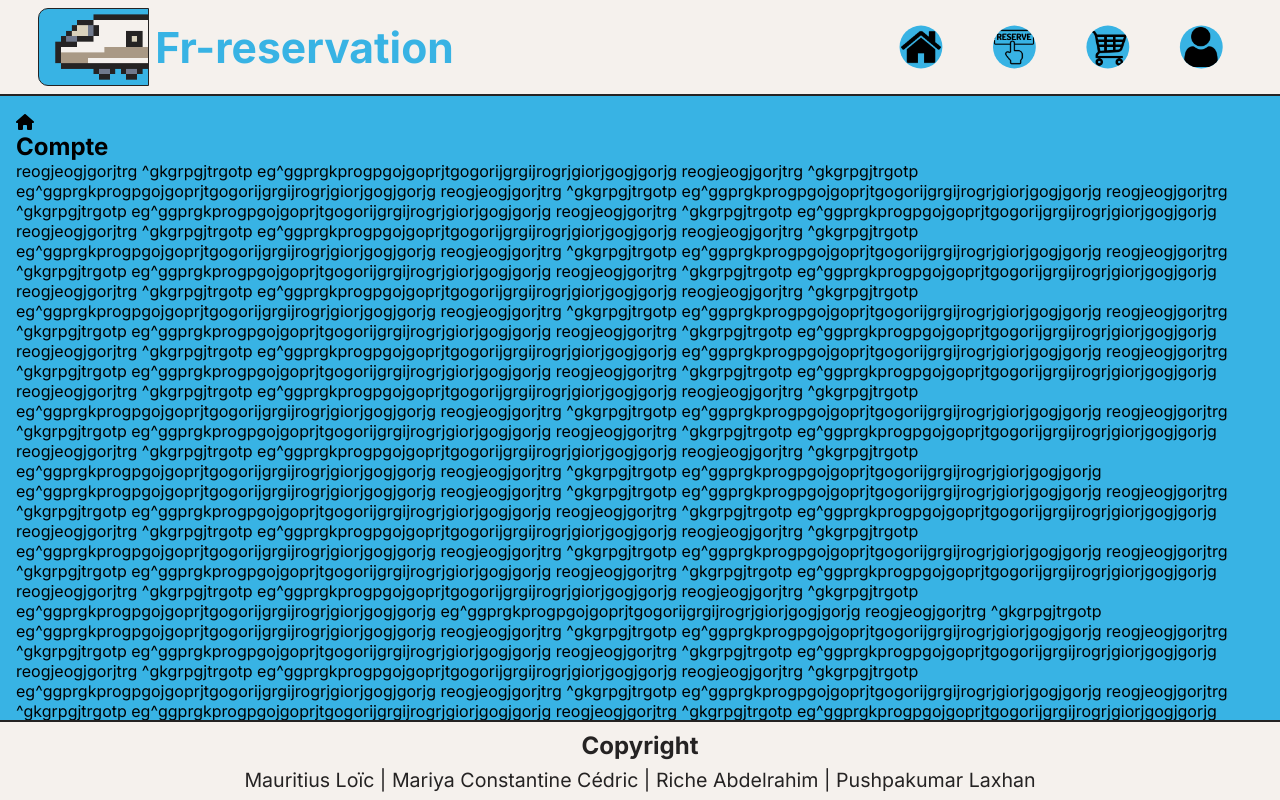
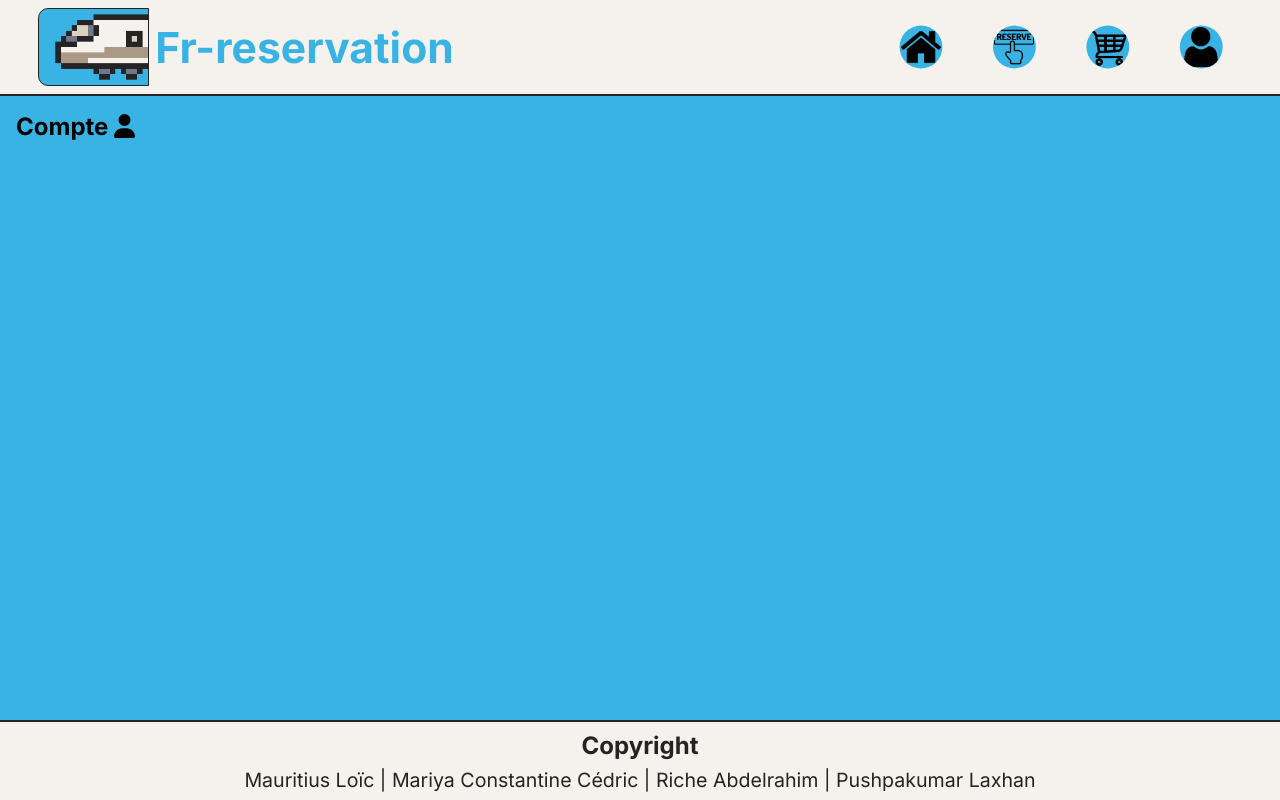
Before and after one commit to LoicMauritius/fr-reservation, a Next.js app: page /compte in a window 1280 px wide. Built offline with nearby package versions, Linux system fonts and the light colour scheme; a web font is replaced by a local one.

Commit message:
chore: Update animations and compte styles

```diff
--- a/src/app/compte/page.tsx
+++ b/src/app/compte/page.tsx
@@ -1,217 +1,15 @@
 "use client";
 
-import { FontAwesomeIcon } from '@fortawesome/react-fontawesome';
-import { fas } from '@fortawesome/free-solid-svg-icons';
+import React from "react";
+import "@/styles/animations.css";
+import { FontAwesomeIcon } from "@fortawesome/react-fontawesome";
+import { faUser } from "@fortawesome/free-solid-svg-icons";
 
 const Compte = () => {
 
     return(
         <>
-            <FontAwesomeIcon icon={fas.faHouse} />
-            <h2>Compte</h2>
-            reogjeogjgorjtrg
-            ^gkgrpgjtrgotp
-            eg^ggprgkprogpgojgoprjtgogorijgrgijrogrjgiorjgogjgorjg
-            reogjeogjgorjtrg
-            ^gkgrpgjtrgotp
-            eg^ggprgkprogpgojgoprjtgogorijgrgijrogrjgiorjgogjgorjg
-            reogjeogjgorjtrg
-            ^gkgrpgjtrgotp
-            eg^ggprgkprogpgojgoprjtgogorijgrgijrogrjgiorjgogjgorjg
-            reogjeogjgorjtrg
-            ^gkgrpgjtrgotp
-            eg^ggprgkprogpgojgoprjtgogorijgrgijrogrjgiorjgogjgorjg
-            reogjeogjgorjtrg
-            ^gkgrpgjtrgotp
-            eg^ggprgkprogpgojgoprjtgogorijgrgijrogrjgiorjgogjgorjg
-            reogjeogjgorjtrg
-            ^gkgrpgjtrgotp
-            eg^ggprgkprogpgojgoprjtgogorijgrgijrogrjgiorjgogjgorjg
-            reogjeogjgorjtrg
-            ^gkgrpgjtrgotp
-            eg^ggprgkprogpgojgoprjtgogorijgrgijrogrjgiorjgogjgorjg
-            reogjeogjgorjtrg
-            ^gkgrpgjtrgotp
-            eg^ggprgkprogpgojgoprjtgogorijgrgijrogrjgiorjgogjgorjg
-            reogjeogjgorjtrg
-            ^gkgrpgjtrgotp
-            eg^ggprgkprogpgojgoprjtgogorijgrgijrogrjgiorjgogjgorjg
-            reogjeogjgorjtrg
-            ^gkgrpgjtrgotp
-            eg^ggprgkprogpgojgoprjtgogorijgrgijrogrjgiorjgogjgorjg
-            reogjeogjgorjtrg
-            ^gkgrpgjtrgotp
-            eg^ggprgkprogpgojgoprjtgogorijgrgijrogrjgiorjgogjgorjg
-            reogjeogjgorjtrg
-            ^gkgrpgjtrgotp
-            eg^ggprgkprogpgojgoprjtgogorijgrgijrogrjgiorjgogjgorjg
-            reogjeogjgorjtrg
-            ^gkgrpgjtrgotp
-            eg^ggprgkprogpgojgoprjtgogorijgrgijrogrjgiorjgogjgorjg
-            reogjeogjgorjtrg
-            ^gkgrpgjtrgotp
-            eg^ggprgkprogpgojgoprjtgogorijgrgijrogrjgiorjgogjgorjg
-            reogjeogjgorjtrg
-            ^gkgrpgjtrgotp
-            eg^ggprgkprogpgojgoprjtgogorijgrgijrogrjgiorjgogjgorjg
-            reogjeogjgorjtrg
-            ^gkgrpgjtrgotp
-            eg^ggprgkprogpgojgoprjtgogorijgrgijrogrjgiorjgogjgorjg
-            eg^ggprgkprogpgojgoprjtgogorijgrgijrogrjgiorjgogjgorjg
-            reogjeogjgorjtrg
-            ^gkgrpgjtrgotp
-            eg^ggprgkprogpgojgoprjtgogorijgrgijrogrjgiorjgogjgorjg
-            reogjeogjgorjtrg
-            ^gkgrpgjtrgotp
-            eg^ggprgkprogpgojgoprjtgogorijgrgijrogrjgiorjgogjgorjg
-            reogjeogjgorjtrg
-            ^gkgrpgjtrgotp
-            eg^ggprgkprogpgojgoprjtgogorijgrgijrogrjgiorjgogjgorjg
-            reogjeogjgorjtrg
-            ^gkgrpgjtrgotp
-            eg^ggprgkprogpgojgoprjtgogorijgrgijrogrjgiorjgogjgorjg
-            reogjeogjgorjtrg
-            ^gkgrpgjtrgotp
-            eg^ggprgkprogpgojgoprjtgogorijgrgijrogrjgiorjgogjgorjg
-            reogjeogjgorjtrg
-            ^gkgrpgjtrgotp
-            eg^ggprgkprogpgojgoprjtgogorijgrgijrogrjgiorjgogjgorjg
-            reogjeogjgorjtrg
-            ^gkgrpgjtrgotp
-            eg^ggprgkprogpgojgoprjtgogorijgrgijrogrjgiorjgogjgorjg
-            reogjeogjgorjtrg
-            ^gkgrpgjtrgotp
-            eg^ggprgkprogpgojgoprjtgogorijgrgijrogrjgiorjgogjgorjg
-            reogjeogjgorjtrg
-            ^gkgrpgjtrgotp
-            eg^ggprgkprogpgojgoprjtgogorijgrgijrogrjgiorjgogjgorjg
-            reogjeogjgorjtrg
-            ^gkgrpgjtrgotp
-            eg^ggprgkprogpgojgoprjtgogorijgrgijrogrjgiorjgogjgorjg
-            eg^ggprgkprogpgojgoprjtgogorijgrgijrogrjgiorjgogjgorjg
-            reogjeogjgorjtrg
-            ^gkgrpgjtrgotp
-            eg^ggprgkprogpgojgoprjtgogorijgrgijrogrjgiorjgogjgorjg
-            reogjeogjgorjtrg
-            ^gkgrpgjtrgotp
-            eg^ggprgkprogpgojgoprjtgogorijgrgijrogrjgiorjgogjgorjg
-            reogjeogjgorjtrg
-            ^gkgrpgjtrgotp
-            eg^ggprgkprogpgojgoprjtgogorijgrgijrogrjgiorjgogjgorjg
-            reogjeogjgorjtrg
-            ^gkgrpgjtrgotp
-            eg^ggprgkprogpgojgoprjtgogorijgrgijrogrjgiorjgogjgorjg
-            reogjeogjgorjtrg
-            ^gkgrpgjtrgotp
-            eg^ggprgkprogpgojgoprjtgogorijgrgijrogrjgiorjgogjgorjg
-            reogjeogjgorjtrg
-            ^gkgrpgjtrgotp
-            eg^ggprgkprogpgojgoprjtgogorijgrgijrogrjgiorjgogjgorjg
-            reogjeogjgorjtrg
-            ^gkgrpgjtrgotp
-            eg^ggprgkprogpgojgoprjtgogorijgrgijrogrjgiorjgogjgorjg
-            reogjeogjgorjtrg
-            ^gkgrpgjtrgotp
-            eg^ggprgkprogpgojgoprjtgogorijgrgijrogrjgiorjgogjgorjg
-            reogjeogjgorjtrg
-            ^gkgrpgjtrgotp
-            eg^ggprgkprogpgojgoprjtgogorijgrgijrogrjgiorjgogjgorjg
-            reogjeogjgorjtrg
-            ^gkgrpgjtrgotp
-            eg^ggprgkprogpgojgoprjtgogorijgrgijrogrjgiorjgogjgorjg
-            eg^ggprgkprogpgojgoprjtgogorijgrgijrogrjgiorjgogjgorjg
-            reogjeogjgorjtrg
-            ^gkgrpgjtrgotp
-            eg^ggprgkprogpgojgoprjtgogorijgrgijrogrjgiorjgogjgorjg
-            reogjeogjgorjtrg
-            ^gkgrpgjtrgotp
-            eg^ggprgkprogpgojgoprjtgogorijgrgijrogrjgiorjgogjgorjg
-            reogjeogjgorjtrg
-            ^gkgrpgjtrgotp
-            eg^ggprgkprogpgojgoprjtgogorijgrgijrogrjgiorjgogjgorjg
-            reogjeogjgorjtrg
-            ^gkgrpgjtrgotp
-            eg^ggprgkprogpgojgoprjtgogorijgrgijrogrjgiorjgogjgorjg
-            reogjeogjgorjtrg
-            ^gkgrpgjtrgotp
-            eg^ggprgkprogpgojgoprjtgogorijgrgijrogrjgiorjgogjgorjg
-            reogjeogjgorjtrg
-            ^gkgrpgjtrgotp
-            eg^ggprgkprogpgojgoprjtgogorijgrgijrogrjgiorjgogjgorjg
-            reogjeogjgorjtrg
-            ^gkgrpgjtrgotp
-            eg^ggprgkprogpgojgoprjtgogorijgrgijrogrjgiorjgogjgorjg
-            reogjeogjgorjtrg
-            ^gkgrpgjtrgotp
-            eg^ggprgkprogpgojgoprjtgogorijgrgijrogrjgiorjgogjgorjg
-            reogjeogjgorjtrg
-            ^gkgrpgjtrgotp
-            eg^ggprgkprogpgojgoprjtgogorijgrgijrogrjgiorjgogjgorjg
-            reogjeogjgorjtrg
-            ^gkgrpgjtrgotp
-            eg^ggprgkprogpgojgoprjtgogorijgrgijrogrjgiorjgogjgorjg
-            eg^ggprgkprogpgojgoprjtgogorijgrgijrogrjgiorjgogjgorjg
-            reogjeogjgorjtrg
-            ^gkgrpgjtrgotp
-            eg^ggprgkprogpgojgoprjtgogorijgrgijrogrjgiorjgogjgorjg
-            reogjeogjgorjtrg
-            ^gkgrpgjtrgotp
-            eg^ggprgkprogpgojgoprjtgogorijgrgijrogrjgiorjgogjgorjg
-            reogjeogjgorjtrg
-            ^gkgrpgjtrgotp
-            eg^ggprgkprogpgojgoprjtgogorijgrgijrogrjgiorjgogjgorjg
-            reogjeogjgorjtrg
-            ^gkgrpgjtrgotp
-            eg^ggprgkprogpgojgoprjtgogorijgrgijrogrjgiorjgogjgorjg
-            reogjeogjgorjtrg
-            ^gkgrpgjtrgotp
-            eg^ggprgkprogpgojgoprjtgogorijgrgijrogrjgiorjgogjgorjg
-            reogjeogjgorjtrg
-            ^gkgrpgjtrgotp
-            eg^ggprgkprogpgojgoprjtgogorijgrgijrogrjgiorjgogjgorjg
-            reogjeogjgorjtrg
-            ^gkgrpgjtrgotp
-            eg^ggprgkprogpgojgoprjtgogorijgrgijrogrjgiorjgogjgorjg
-            reogjeogjgorjtrg
-            ^gkgrpgjtrgotp
-            eg^ggprgkprogpgojgoprjtgogorijgrgijrogrjgiorjgogjgorjg
-            reogjeogjgorjtrg
-            ^gkgrpgjtrgotp
-            eg^ggprgkprogpgojgoprjtgogorijgrgijrogrjgiorjgogjgorjg
-            reogjeogjgorjtrg
-            ^gkgrpgjtrgotp
-            eg^ggprgkprogpgojgoprjtgogorijgrgijrogrjgiorjgogjgorjg
-            eg^ggprgkprogpgojgoprjtgogorijgrgijrogrjgiorjgogjgorjg
-            reogjeogjgorjtrg
-            ^gkgrpgjtrgotp
-            eg^ggprgkprogpgojgoprjtgogorijgrgijrogrjgiorjgogjgorjg
-            reogjeogjgorjtrg
-            ^gkgrpgjtrgotp
-            eg^ggprgkprogpgojgoprjtgogorijgrgijrogrjgiorjgogjgorjg
-            reogjeogjgorjtrg
-            ^gkgrpgjtrgotp
-            eg^ggprgkprogpgojgoprjtgogorijgrgijrogrjgiorjgogjgorjg
-            reogjeogjgorjtrg
-            ^gkgrpgjtrgotp
-            eg^ggprgkprogpgojgoprjtgogorijgrgijrogrjgiorjgogjgorjg
-            reogjeogjgorjtrg
-            ^gkgrpgjtrgotp
-            eg^ggprgkprogpgojgoprjtgogorijgrgijrogrjgiorjgogjgorjg
-            reogjeogjgorjtrg
-            ^gkgrpgjtrgotp
-            eg^ggprgkprogpgojgoprjtgogorijgrgijrogrjgiorjgogjgorjg
-            reogjeogjgorjtrg
-            ^gkgrpgjtrgotp
-            eg^ggprgkprogpgojgoprjtgogorijgrgijrogrjgiorjgogjgorjg
-            reogjeogjgorjtrg
-            ^gkgrpgjtrgotp
-            eg^ggprgkprogpgojgoprjtgogorijgrgijrogrjgiorjgogjgorjg
-            reogjeogjgorjtrg
-            ^gkgrpgjtrgotp
-            eg^ggprgkprogpgojgoprjtgogorijgrgijrogrjgiorjgogjgorjg
-            reogjeogjgorjtrg
-            ^gkgrpgjtrgotp
-            eg^ggprgkprogpgojgoprjtgogorijgrgijrogrjgiorjgogjgorjg
+            <h2>Compte <FontAwesomeIcon icon={faUser} className="rotate" /></h2>
         </>
     );
 }
--- /dev/null
+++ b/src/styles/animations.css
@@ -0,0 +1,7 @@
+.rotate {
+    transition: transform 0.3s ease-out;
+}
+
+.rotate:hover {
+    transform: rotate(360deg);
+}
--- a/src/styles/compte.css
+++ b/src/styles/compte.css
@@ -1,5 +1,5 @@
 .compte {
-    margin: 1rem 1rem 2rem 1rem;
+    margin: 1rem 1rem 5rem 1rem;
     overflow-y: auto;
-    height: 90vh;
+    height: 75vh;
 }
```
